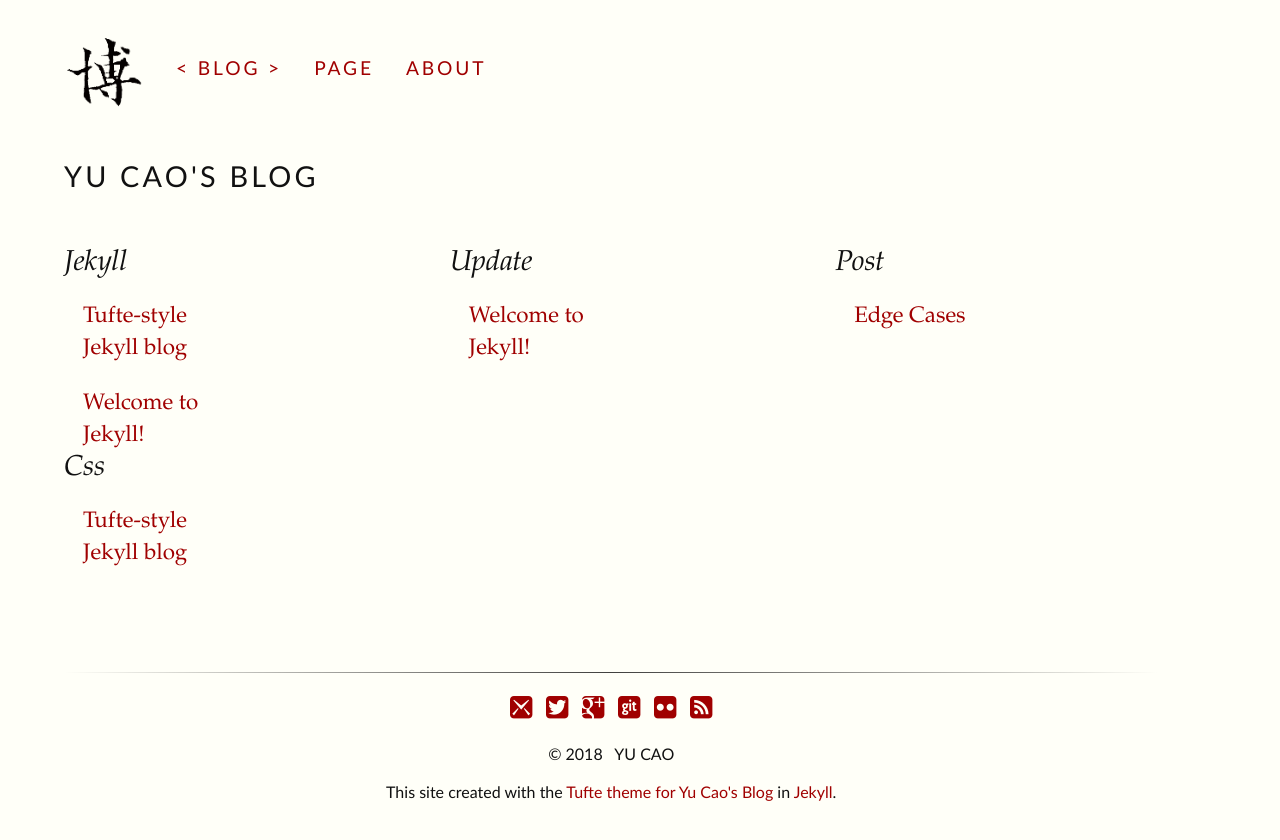
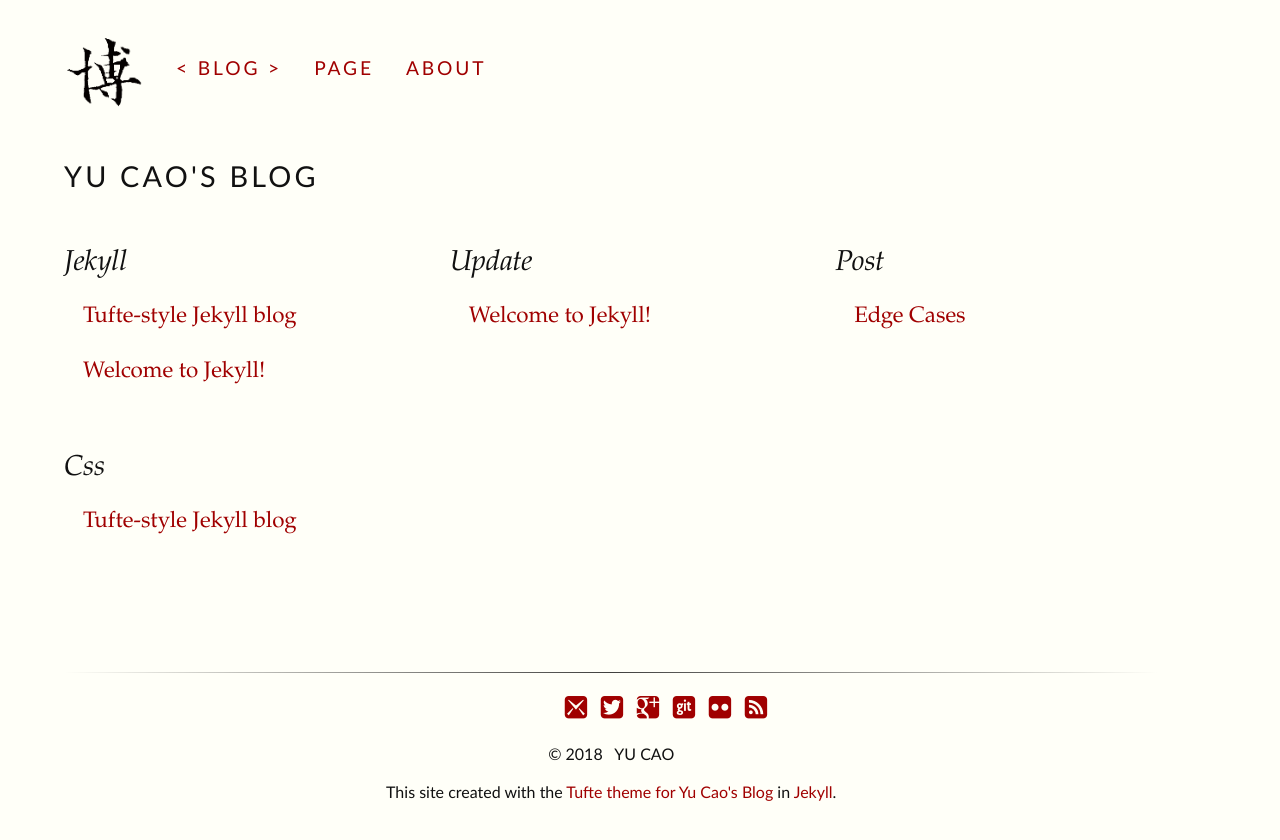
Before and after one commit to tsaoyu/blog, a Jekyll site: the page built from index.html, in a window 1280 px wide. Shown: the top 840 px of the page. Built offline with Jekyll 4.4.1, drawn with Linux system fonts in a browser that asks for light colours.

Commit message:
Update front page

```diff
--- a/css/tufte.scss
+++ b/css/tufte.scss
@@ -440,7 +440,16 @@ li.listing {
   height: 100%;
   object-fit: cover;
 }
+//https://medium.freecodecamp.org/how-to-make-your-html-responsive-by-adding-a-single-line-of-css-2a62de81e431
 
+ul {
+  display: table;
+  width: 100%;
+}
+ul li {
+  box-sizing: border-box;
+  width: 100%;
+}
 
 li.listing:last-of-type{
   border-bottom: none;
```
